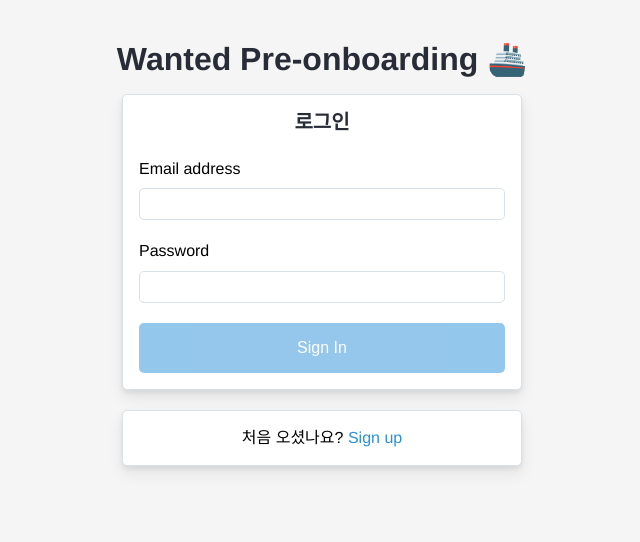
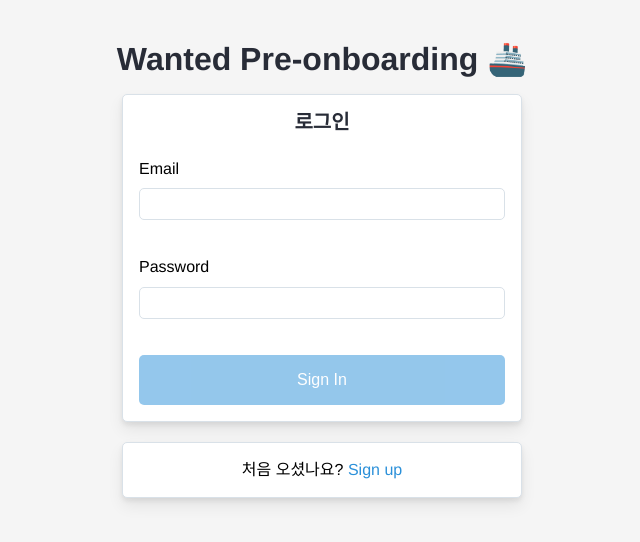
Before and after one commit to 5kdk/wanted-pre-onboarding-frontend, a React (Create React App) app: page /signin in a window 1280 px wide. Shown: the top 542 px of the page, without its empty margins (318-958 px from the left). Built offline with nearby package versions, Linux system fonts and the light colour scheme.

Commit message:
feat: auth 관련 input 컴포넌트 분리 및 validation 메세지 추가

```diff
--- /dev/null
+++ b/src/components/auth/SignInput.jsx
@@ -0,0 +1,16 @@
+import styled from 'styled-components';
+import { Input, Label, Error } from '..';
+
+const Wrapper = styled.div`
+  margin-bottom: ${props => props.theme.spacing.md};
+`;
+
+const SignInput = ({ id, value, valid, onChange, dataTestId, errorMessage }) => (
+  <Wrapper>
+    <Label htmlFor={id}>{id.replace(/^[a-z]/, char => char.toUpperCase())}</Label>
+    <Input type={id} id={id} name={id} value={value} valid={valid} data-testid={dataTestId} onChange={onChange} />
+    {value && !valid && <Error size="sm">{errorMessage}</Error>}
+  </Wrapper>
+);
+
+export default SignInput;
--- a/src/components/common/Error.jsx
+++ b/src/components/common/Error.jsx
@@ -1,16 +1,15 @@
-import styled from 'styled-components';
+import styled, { css } from 'styled-components';
 
-const Wrapper = styled.div`
-  text-align: center;
-`;
 const Text = styled.p`
+  text-align: left;
   color: ${props => props.theme.colors.caution};
+  ${props =>
+    props.size &&
+    css`
+      font-size: ${props => props.theme.fontSize[props.size]};
+    `}
 `;
 
-const Error = ({ children }) => (
-  <Wrapper>
-    <Text>{children}</Text>
-  </Wrapper>
-);
+const Error = ({ size, children }) => <Text size={size}>{children}</Text>;
 
 export default Error;
--- a/src/components/index.js
+++ b/src/components/index.js
@@ -1,3 +1,4 @@
+export { default as SignInput } from './auth/SignInput';
 export { default as Button } from './common/Button';
 export { default as Container } from './common/Container';
 export { default as Error } from './common/Error';
--- a/src/pages/SignIn.jsx
+++ b/src/pages/SignIn.jsx
@@ -1,5 +1,5 @@
 import { rem, validate } from '../utils';
-import { Button, Container, Error, Input, Label, LinkText, SubTitle } from '../components';
+import { Button, Container, Error, LinkText, SignInput, SubTitle } from '../components';
 import { useAuth } from '../hooks';
 import { SIGNUP_URL } from '../constants';
 
@@ -14,25 +14,21 @@
         <SubTitle>로그인</SubTitle>
         {error && <Error>{error.response.data.message}</Error>}
         <form onSubmit={handleSignInSubmit}>
-          <Label htmlFor="email">Email address</Label>
-          <Input
-            type="email"
+          <SignInput
             id="email"
-            name="email"
             value={formValues.email}
             valid={emailValid}
-            data-testid="email-input"
             onChange={handleValueChange}
+            dataTestId="email-input"
+            errorMessage="아이디는 @를 포함해야합니다."
           />
-          <Label htmlFor="password">Password</Label>
-          <Input
-            type="password"
+          <SignInput
             id="password"
-            name="password"
             value={formValues.password}
             valid={passwordValid}
-            data-testid="password-input"
             onChange={handleValueChange}
+            dataTestId="password-input"
+            errorMessage="비밀번호는 8자 이상이여야 합니다."
           />
           <Button type="submit" data-testid="signin-button" disabled={!allValid}>
             Sign In
--- a/src/pages/SignUp.jsx
+++ b/src/pages/SignUp.jsx
@@ -1,5 +1,5 @@
 import { rem, validate } from '../utils';
-import { Button, Container, Error, Input, Label, LinkText, SubTitle } from '../components';
+import { Button, Container, Error, LinkText, SignInput, SubTitle } from '../components';
 import { useAuth } from '../hooks';
 import { SIGNIN_URL } from '../constants';
 
@@ -14,25 +14,21 @@
         <SubTitle>회원가입</SubTitle>
         {error && <Error>{error.response.data.message}</Error>}
         <form onSubmit={handleSignUpSubmit}>
-          <Label htmlFor="email">Email address</Label>
-          <Input
-            type="email"
+          <SignInput
             id="email"
-            name="email"
             value={formValues.email}
             valid={emailValid}
-            data-testid="email-input"
             onChange={handleValueChange}
+            dataTestId="email-input"
+            errorMessage="아이디는 @를 포함해야합니다."
           />
-          <Label htmlFor="password">Password</Label>
-          <Input
-            type="password"
+          <SignInput
             id="password"
-            name="password"
             value={formValues.password}
             valid={passwordValid}
-            data-testid="password-input"
             onChange={handleValueChange}
+            dataTestId="password-input"
+            errorMessage="비밀번호는 8자 이상이여야 합니다."
           />
           <Button type="submit" data-testid="signup-button" disabled={!allValid}>
             Sign up
```
